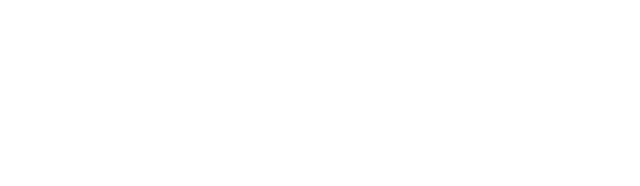
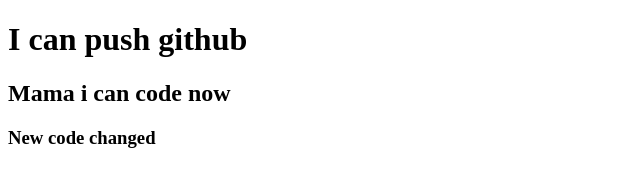
Before and after one commit to manosithowlader/my-second-repo, a plain HTML site: page index.html in a window 1280 px wide. Shown: the whole page, without its empty margins (0-640 px from the left). Drawn offline with Linux system fonts and the light colour scheme.

Commit message:
added header

```diff
--- a/index.html
+++ b/index.html
@@ -7,6 +7,8 @@
     <title>My second github repo</title>
 </head>
 <body>
-
+    <h1>I can push github</h1>
+    <h2>Mama i can code now</h2>
+    <h3>New code changed</h3>
 </body>
 </html>
```
